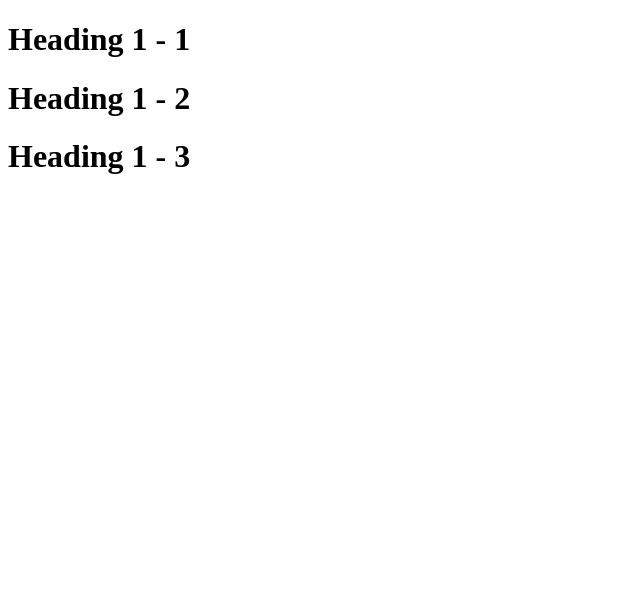
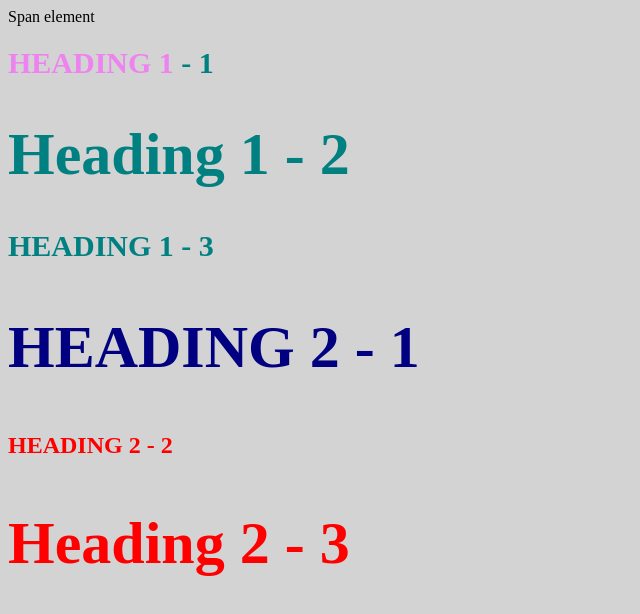
Before and after one commit to gyurivok/cartoon-hero, a plain HTML site: page style-test.html in a window 1280 px wide. Shown: the whole page, without its empty margins (0-640 px from the left). Drawn offline with Linux system fonts and the light colour scheme.

Commit message:
Created a css test html page and a css file

```diff
--- /dev/null
+++ b/css/test.css
@@ -0,0 +1,22 @@
+body{
+    background-color: lightgray;
+}
+h1 {
+    font-size: 30px;
+    color: teal;
+}
+h2 {
+    color: red;
+}
+.big {
+    font-size: 60px;
+}
+.uppercase{
+    text-transform: uppercase;
+}
+.big.uppercase {
+    color: navy;
+}
+h1 span{
+    color: violet;
+}
--- a/style-test.html
+++ b/style-test.html
@@ -1,11 +1,16 @@
 <!DOCTYPE html>
 <head>
     <title>Style test</title>
+    <link rel="stylesheet" href="css/test.css">
 </head>
 <body>
-    <h1>Heading 1 - 1</h1>
-    <h1>Heading 1 - 2</h1>
-    <h1>Heading 1 - 3</h1>
+    <span>Span element</span>
+    <h1 class="uppercase"><span>Heading 1</span> - 1</h1>
+    <h1 class="big">Heading 1 - 2</h1>
+    <h1 class="uppercase">Heading 1 - 3</h1>
+    <h2 class="big uppercase">Heading 2 - 1</h1>
+    <h2 class="uppercase">Heading 2 - 2</h1>
+    <h2 class="big">Heading 2 - 3</h1>
 
 </body>
 </html>
```
